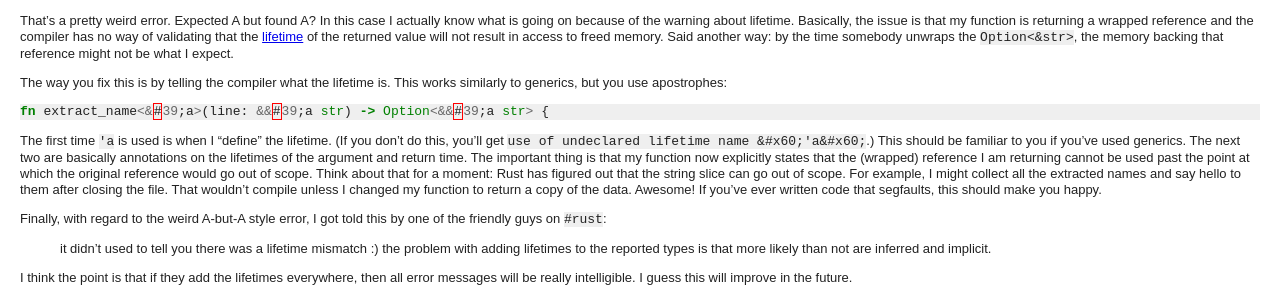
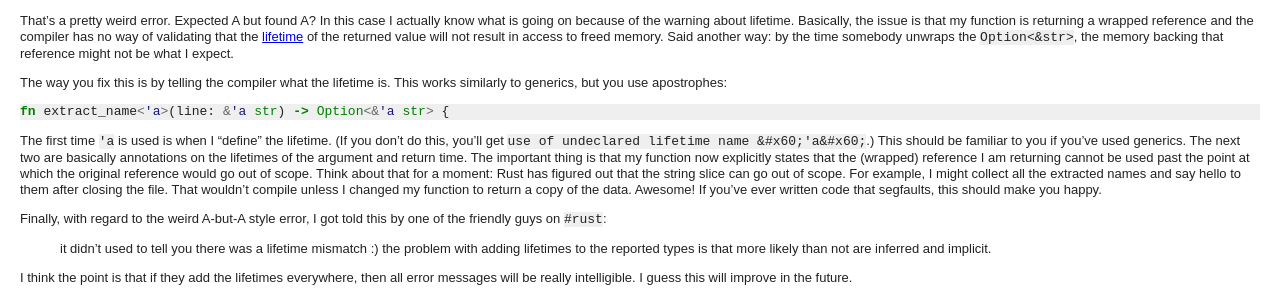
Before and after one commit to marcbowes/marcbowes.github.io, a Jekyll site: the page built from _posts/2014-01-10-hello-people-in-rust.markdown, in a window 1280 px wide. Shown: the part 880-1173 px from the top of the page. Built offline with Jekyll 4.4.1, drawn with Linux system fonts in a browser that asks for light colours; nearby versions of some CDN libraries.

Commit message:
Unfix apostrophes

```diff
--- a/_posts/2014-01-10-hello-people-in-rust.markdown
+++ b/_posts/2014-01-10-hello-people-in-rust.markdown
@@ -91,7 +91,7 @@ The way you fix this is by telling the compiler what the lifetime
 is. This works similarly to generics, but you use apostrophes:
 
 {% highlight rust %}
-fn extract_name<&#39;a>(line: &&#39;a str) -> Option<&&#39;a str> {
+fn extract_name<'a>(line: &'a str) -> Option<&'a str> {
 {% endhighlight %}
 
 The first time `'a` is used is when I "define" the lifetime. (If you
```
